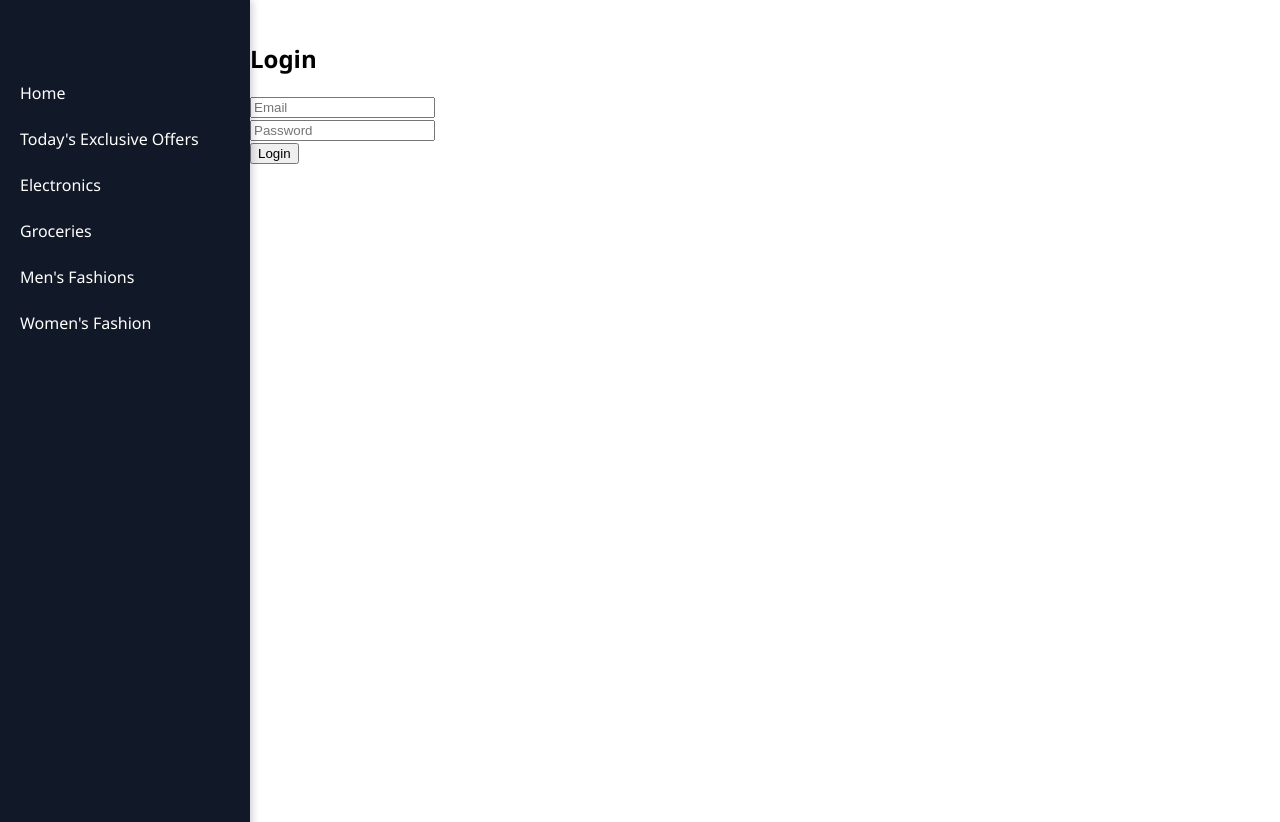
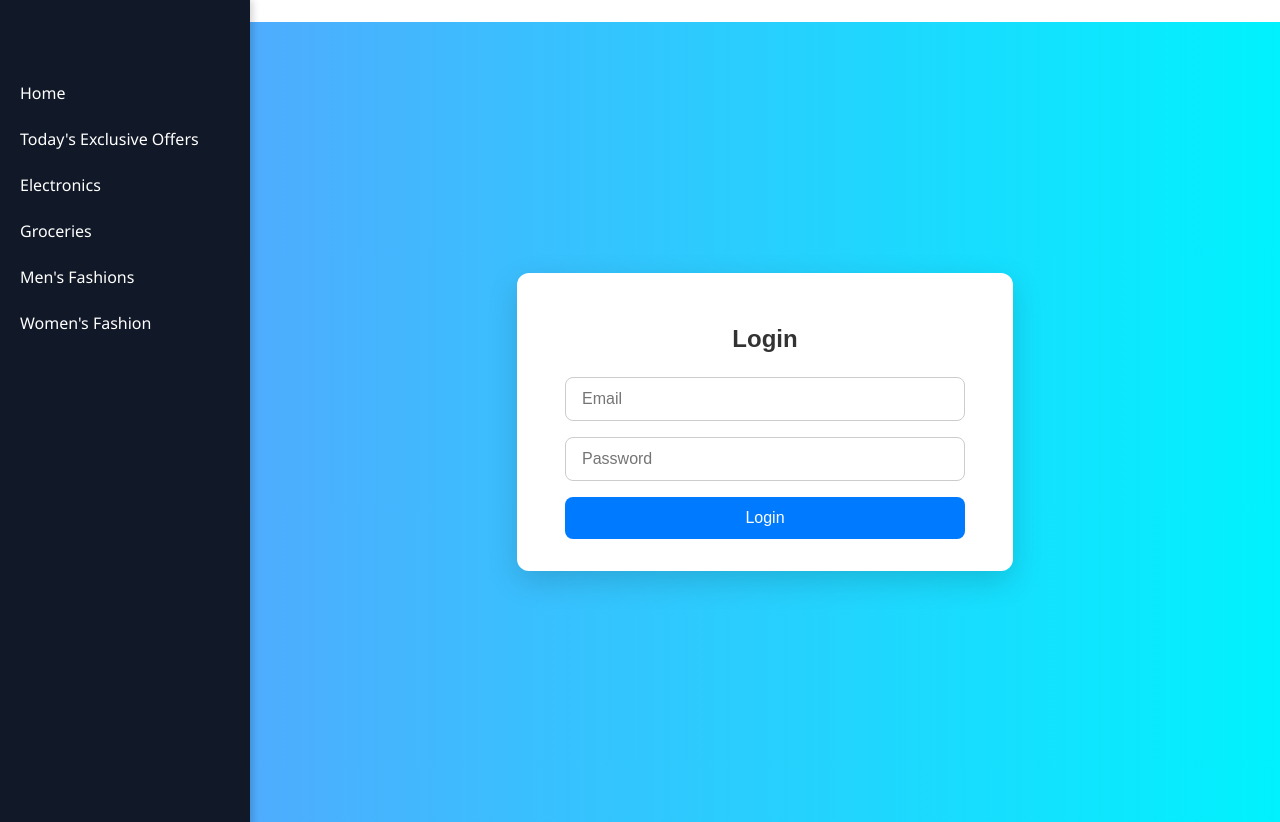
Before and after one commit to TafeelMohammad/discount_mela, a React (Create React App) app: page /login in a window 1280 px wide. Before the commit the page ends 800 px from the top, so only its background shows below. Built offline with nearby package versions, Linux system fonts and the light colour scheme.

Commit message:
login js and css

```diff
--- a/src/pages/Login.js
+++ b/src/pages/Login.js
@@ -1,4 +1,5 @@
 import React, { useState } from "react";
+import "./login.css";
 
 const Login = () => {
   const [formData, setFormData] = useState({
@@ -12,13 +13,14 @@ const Login = () => {
   const handleSubmit = (e) => {
     e.preventDefault();
     console.log("Login Data:", formData);
-    // Here you’d typically call your API
+    // You'd typically call your API here
   };
 
   return (
-    <div>
-      <h2>Login</h2>
-      <form onSubmit={handleSubmit}>
+    <div className="login-container">
+      <div className="login-card">
+        <h2 className="login-title">Login</h2>
+        <form onSubmit={handleSubmit} className="login-form">
           <input
             type="email"
             name="email"
@@ -26,7 +28,8 @@ const Login = () => {
             required
             value={formData.email}
             onChange={handleChange}
-        /><br />
+            className="login-input"
+          />
           <input
             type="password"
             name="password"
@@ -34,9 +37,11 @@ const Login = () => {
             required
             value={formData.password}
             onChange={handleChange}
-        /><br />
-        <button type="submit">Login</button>
+            className="login-input"
+          />
+          <button type="submit" className="login-button">Login</button>
         </form>
+      </div>
     </div>
   );
 };
--- /dev/null
+++ b/src/pages/login.css
@@ -0,0 +1,58 @@
+.login-container {
+  display: flex;
+  justify-content: center;
+  align-items: center;
+  height: 100vh;
+  background: linear-gradient(to right, #4facfe, #00f2fe);
+  font-family: Arial, sans-serif;
+}
+
+.login-card {
+  background-color: white;
+  padding: 2rem 3rem;
+  border-radius: 12px;
+  box-shadow: 0 10px 30px rgba(0, 0, 0, 0.15);
+  width: 100%;
+  max-width: 400px;
+}
+
+.login-title {
+  text-align: center;
+  margin-bottom: 1.5rem;
+  font-size: 24px;
+  color: #333;
+}
+
+.login-form {
+  display: flex;
+  flex-direction: column;
+}
+
+.login-input {
+  margin-bottom: 1rem;
+  padding: 0.75rem 1rem;
+  border: 1px solid #ccc;
+  border-radius: 8px;
+  font-size: 16px;
+  transition: border-color 0.2s;
+}
+
+.login-input:focus {
+  border-color: #007bff;
+  outline: none;
+}
+
+.login-button {
+  padding: 0.75rem;
+  background-color: #007bff;
+  color: white;
+  border: none;
+  border-radius: 8px;
+  font-size: 16px;
+  cursor: pointer;
+  transition: background-color 0.2s;
+}
+
+.login-button:hover {
+  background-color: #0056b3;
+}
```
Lines whose indentation alone changed are shown as unchanged.
